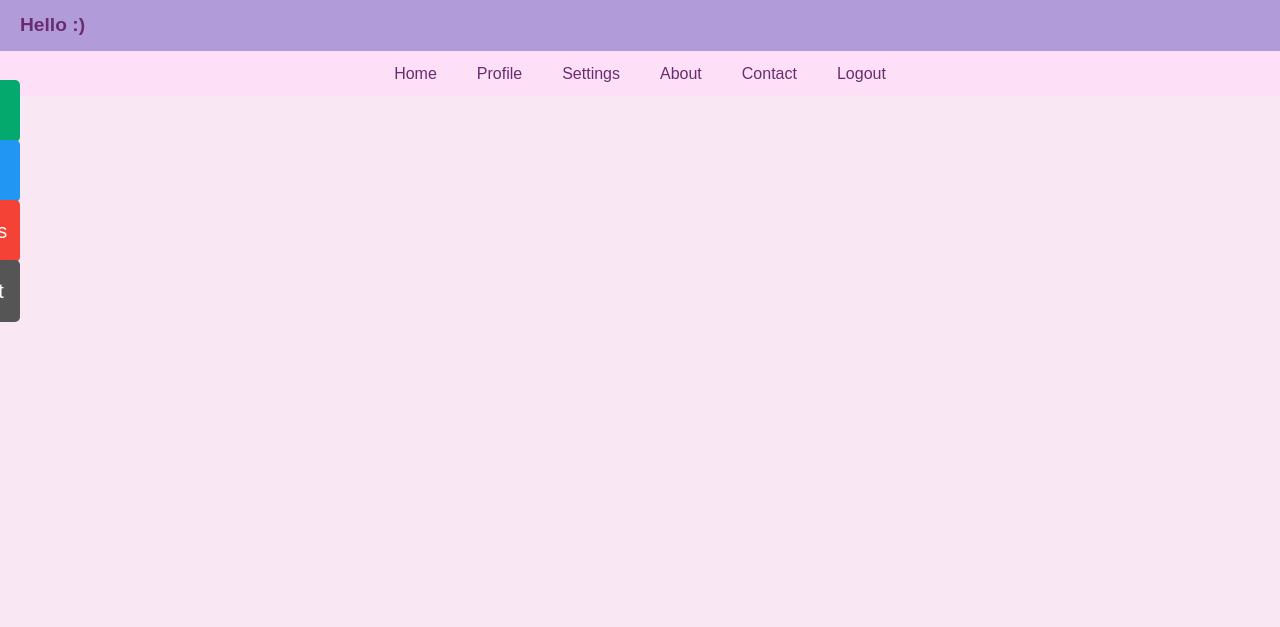
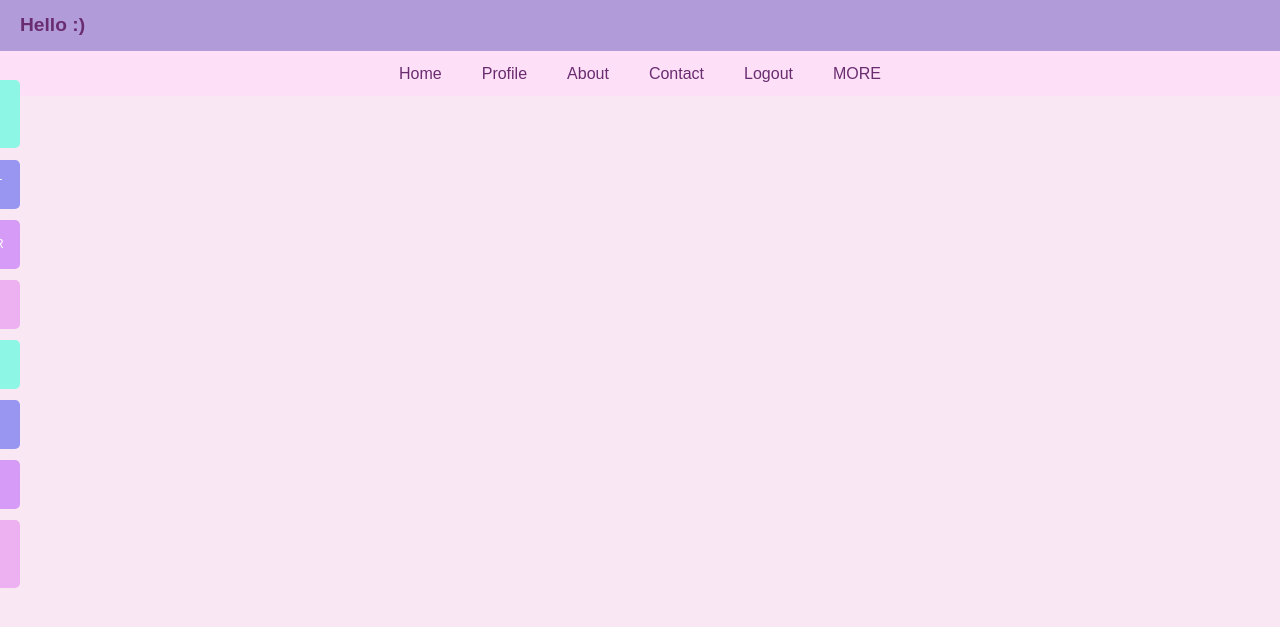
Before and after one commit to vaishnavi21643/productiveweb, a PHP site: page /homepage.php in a window 1280 px wide. Shown: the top 627 px of the page. Run offline with PHP 8.4, Linux system fonts and the light colour scheme.

Commit message:
added details of the things we hve to integrate

```diff
--- a/homepage.php
+++ b/homepage.php
@@ -81,7 +81,7 @@ include("connect.php");
   padding: 15px; /* 15px padding */
   width: 100px; /* Set a specific width */
   text-decoration: none; /* Remove underline */
-  font-size: 20px; /* Increase font size */
+  font-size: 12px; /* Increase font size */
   color: white; /* White text color */
   border-radius: 0 5px 5px 0; /* Rounded corners on the top right and bottom right side */
 }
@@ -91,26 +91,70 @@ include("connect.php");
 }
 
 /* The about link: 20px from the top with a green background */
-#about {
+#A1 {
   top: 80px;
-  background-color: #04AA6D;
+  background-color: #8ef6e4;
 }
 
-#blog {
-  top: 140px;
-  background-color: #2196F3; /* Blue */
+#A2 {
+  top: 160px;
+  background-color: #9896f1;
 }
 
-#projects {
-  top: 200px;
-  background-color: #f44336; /* Red */
+#A3 {
+  top: 220px;
+  background-color: #d59bf6;
 }
 
-#contact {
-  top: 260px;
-  background-color: #555 /* Light Black */
+#A4 {
+  top: 280px;
+  background-color: #edb1f1 ;
 }
 
+#A5 {
+  top: 340px;
+  background-color:  #8ef6e4;
+}
+
+#A6 {
+  top: 400px;
+  background-color:  #9896f1;
+}
+
+#A7 {
+  top: 460px;
+  background-color:#d59bf6;
+}
+
+#A8 {
+  top: 520px;
+  background-color: #edb1f1 ;
+}
+/*
+DROP DOWN CONTENT */
+.dropdown-content {
+            display: none;
+            position: absolute;
+            background-color: #fde0f7; /* Light pink background */
+            box-shadow: 0px 8px 16px 0px rgba(0,0,0,0.2);
+            z-index: 1;
+        }
+
+        .dropdown-content a {
+            color: #6a2c70; /* Purple text */
+            padding: 12px 16px;
+            text-decoration: none;
+            display: block;
+            text-align: left;
+        }
+
+        .dropdown-content a:hover {
+            background-color: #b19cd9; /* Light purple hover */
+        }
+
+        .navbar li:hover .dropdown-content {
+            display: block;
+        }
     </style>
 </head>
 <body>
@@ -136,20 +180,30 @@ include("connect.php");
         <ul>
             <li><a href="#home">Home</a></li>
             <li><a href="#profile">Profile</a></li>
-            <li><a href="#settings">Settings</a></li>
             <li><a href="#about">About</a></li>
             <li><a href="#contact">Contact</a></li>
             <li><a href="logout.php">Logout</a></li>
+            <li><a href="#settings">MORE</a>
 
+                <div class="dropdown-content">
+                    <a href="#link1">FUN QUIZZES</a>
+                    <a href="#link2">SMALL RECIPES!</a>
+                    <a href="#link3">MOTIVATING VLOGS</a>
+                </div>
+            </li>
         </ul>
     </nav>
 
     <div id="mySidenav" class="sidenav">
-  <a href="#" id="about">About</a>
-  <a href="#" id="blog">Blog</a>
-  <a href="#" id="projects">Projects</a>
-  <a href="#" id="contact">Contact</a>
-                    </div>
+  <a href="#" id="A1">POMO-TIMER</a>
+  <a href="#" id="A2">TO-DO LIST</a>
+  <a href="#" id="A3">RECORDER</a>
+  <a href="#" id="A4">BOOKS</a>
+  <a href="#" id="A5">ALARM</a>
+  <a href="#" id="A6">WEATHER</a>
+  <a href="#" id="A7">NOTES</a>
+  <a href="#" id="A8">VISION BOARD</a>
+</div>
 
 
 
```
